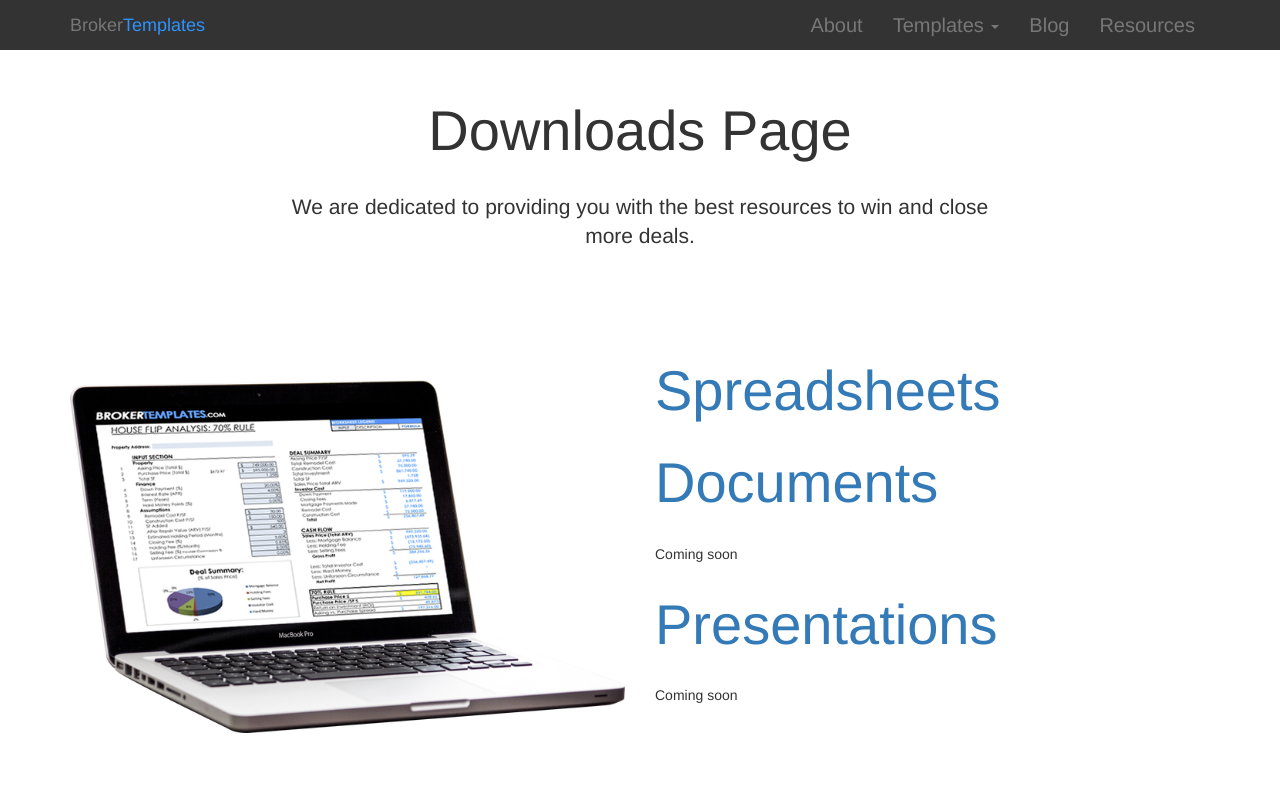
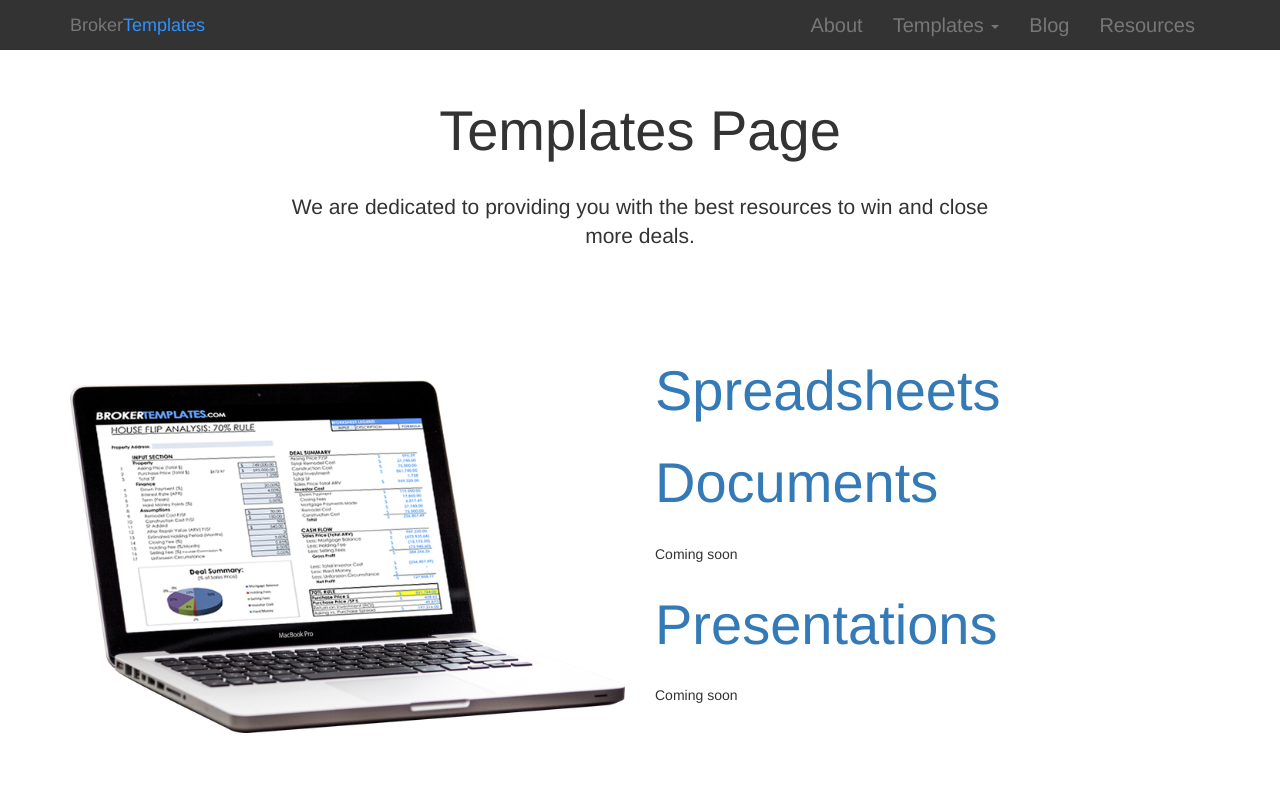
Before and after one commit to deosh/deosh.github.io, a plain HTML site: page templates/index.html in a window 1280 px wide. Shown: the top 800 px of the page. Drawn offline with nearby package versions, Linux system fonts and the light colour scheme.

Commit message:
changed 'Downloads' to 'Templates'

```diff
--- a/templates/index.html
+++ b/templates/index.html
@@ -9,7 +9,7 @@
     <meta name="description" content="">
     <meta name="author" content="">
 
-    <title>BrokerTemplates | Downloads Page</title>
+    <title>BrokerTemplates | Templates Page</title>
 
     <!-- Bootstrap Core CSS -->
     <link href="https://cdnjs.cloudflare.com/ajax/libs/bootswatch/3.3.7/yeti/bootstrap.min.css" rel="stylesheet">
@@ -90,7 +90,7 @@
         <div class="container">
             <div class="row">
                 <div class="col-lg-8 col-lg-offset-2 text-center">
-                    <h1 class="top-margin-xl section-heading">Downloads Page</h1>
+                    <h1 class="top-margin-xl section-heading">Templates Page</h1>
                     <p class="lead section-lead">We are dedicated to providing you with the best resources
                          to win and close more deals.</p>
                 </div>
```
